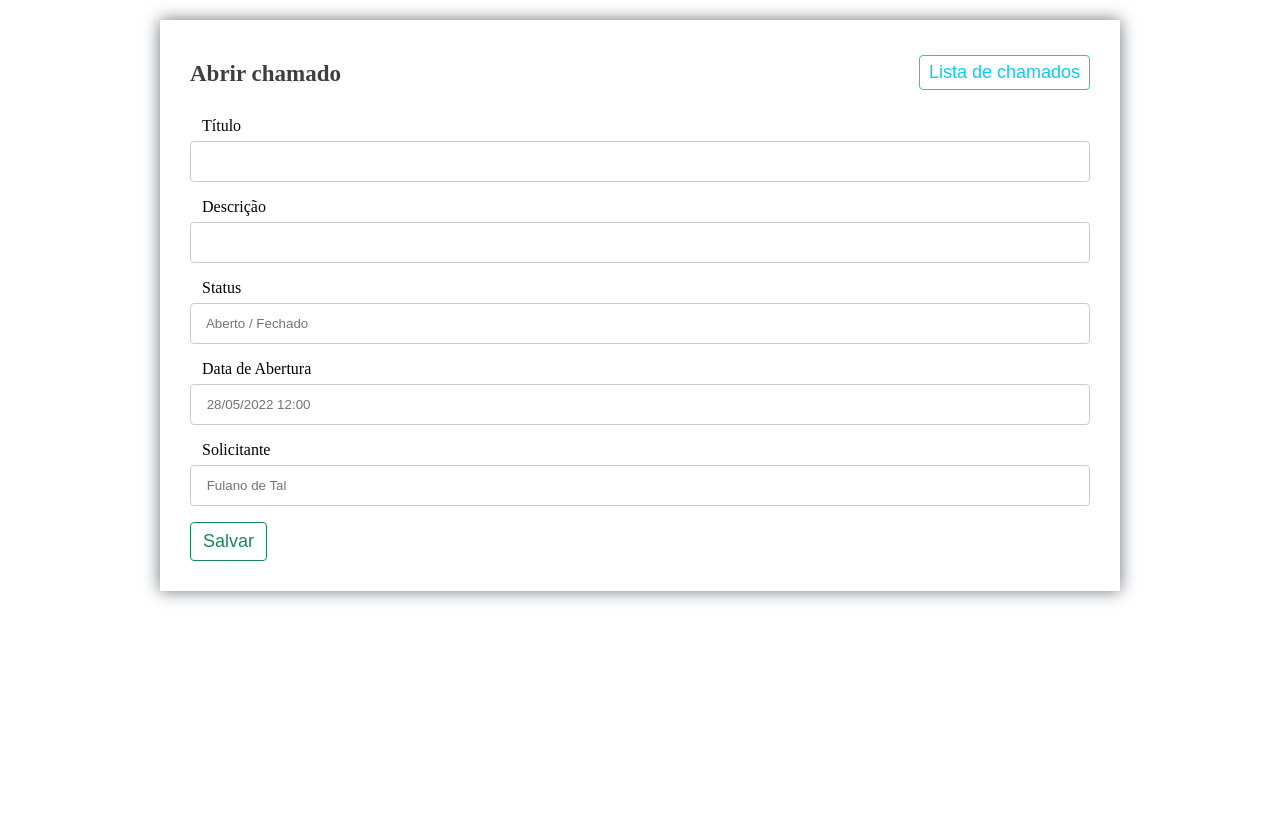
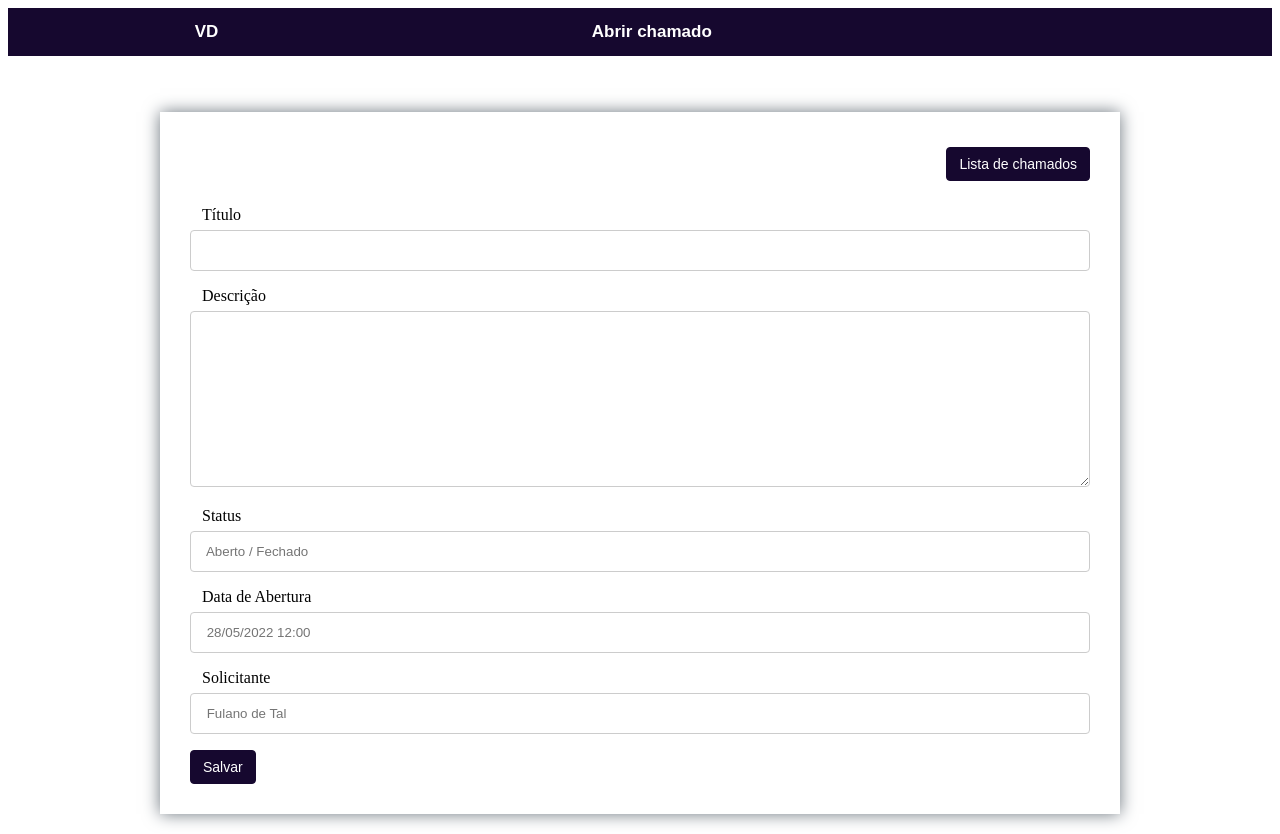
Before and after one commit to jadiaelmonteiro/desafioVerdanaTech, a React (Create React App) app in the folder front/: page /cadastrar in a window 1280 px wide. Before the commit the page ends 800 px from the top, so only its background shows below. Built offline with nearby package versions, Linux system fonts and the light colour scheme.

Commit message:
Ajustando o style components da page add chamado

```diff
--- a/front/src/pages/Cadastrar/index.js
+++ b/front/src/pages/Cadastrar/index.js
@@ -1,6 +1,7 @@
 import React, { useState } from 'react';
 import { Link } from 'react-router-dom';
-import { Container, Titulo, AlertSuccess, AlertDanger, ConteudoForm, Form, Label, Input, ButtonSuccess, ConteudoTitulo, BotaoAcao, ButtonInfo } from './styles';
+import { Container, Titulo, AlertSuccess, AlertDanger, ConteudoForm, Form, Label, Input,
+  ButtonSuccess, ConteudoTitulo, BotaoAcao, ButtonInfo, Cabeçalho, TextArea } from './styles';
 
 
 export const Cadastrar = () => {
@@ -53,6 +54,14 @@ export const Cadastrar = () => {
   }
 
   return (
+    <div>
+      <Cabeçalho>
+        <Titulo>VD</Titulo>
+        <Titulo>Abrir chamado</Titulo>
+        <div></div>
+      </Cabeçalho>
+      <div>{<br />}</div>
+      <div>{<br />}</div>
       <Container>
         <ConteudoForm>
           <ConteudoTitulo>
@@ -71,23 +80,24 @@ export const Cadastrar = () => {
 
           <Form onSubmit={cadChamado}>
             <Label>Título </Label>
-          <Input type="text" name="titulo" placeholder=" " onChange={valueInput}/>
+            <Input type="text" name="titulo" placeholder=" " onChange={valueInput} />
 
             <Label>Descrição </Label>
-          <Input type="text" name="descricao" placeholder=" " onChange={valueInput}/>
+            <TextArea cols="70" rows="10" type="text" name="descricao" onChange={valueInput} ></TextArea>
 
             <Label>Status </Label>
-          <Input type="text" name="situacao" placeholder=" Aberto / Fechado " onChange={valueInput}/>
+            <Input type="text" name="situacao" placeholder=" Aberto / Fechado " onChange={valueInput} />
 
             <Label>Data de Abertura </Label>
-          <Input type="text" placeholder=" 28/05/2022 12:00 " onChange={valueInput}/>
+            <Input type="text" placeholder=" 28/05/2022 12:00 " onChange={valueInput} />
 
             <Label>Solicitante </Label>
-          <Input type="text" name="solicitante" placeholder=" Fulano de Tal " onChange={valueInput}/>
+            <Input type="text" name="solicitante" placeholder=" Fulano de Tal " onChange={valueInput} />
 
             <ButtonSuccess type='submit'>Salvar</ButtonSuccess>
           </Form>
         </ConteudoForm>
       </Container>
+    </div>
   );
 }
--- a/front/src/pages/Cadastrar/styles.js
+++ b/front/src/pages/Cadastrar/styles.js
@@ -16,22 +16,18 @@ export const BotaoAcao = styled.section`
 `;
 
 export const ButtonInfo = styled.button`
-    background-color: #fff;
-    color: #0dcaf0;
-    padding: 6px 9px;
-    border: 1px solid #0dcaf0;
+    background-color: #16082f;
+    color: #FFFFFF;
+    padding: 8px 12px;
+    border: 1px solid #16082f;
     border-radius: 4px;
     cursor: pointer;
-    font-size: 18px;
-    :hover{
-        background-color: #31d2f2;
-        color: #fff;
-    }
+    font-size: 14px;
 `;
 
 export const Titulo = styled.h1`
-    color: #3e3e3e;
-    font-size: 23px;
+    color: #FFFFFF;
+    font-size: 17px;
 `;
 
 export const AlertSuccess = styled.p`
@@ -79,16 +75,30 @@ export const Input = styled.input`
     resize: vertical;
 `;
 
+export const TextArea = styled.textarea`
+    width: 100%;
+    padding: 12px;
+    border: 1px solid #ccc;
+    border-radius: 4px;
+    box-sizing: border-box;
+    margin-top: 6px;
+    margin-bottom: 16px;
+    resize: vertical;
+`;
+
 export const ButtonSuccess = styled.button`
-    background-color: #fff;
-    color: #198754;
+    background-color: #16082f;
+    color: #FFFFFF;
     padding: 8px 12px;
-    border: 1px solid #198754;
+    border: 1px solid #16082f;
     border-radius: 4px;
     cursor: pointer;
-    font-size: 18px;
-    :hover{
-        background-color: #157347;
-        color: #fff;
-    }
+    font-size: 14px;
 `;
+
+export const Cabeçalho = styled.section`
+    background-color: #16082f;
+    font-family: Arial;
+    justify-content: space-around;
+    display: flex;
+`;
```
Lines whose indentation alone changed are shown as unchanged.
